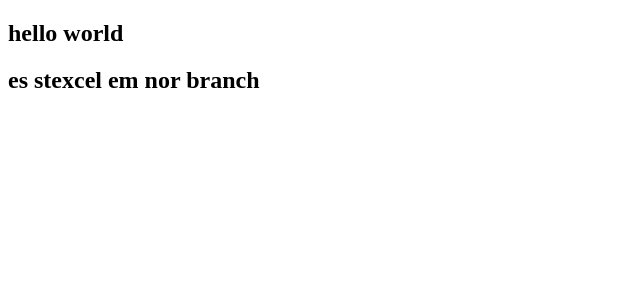
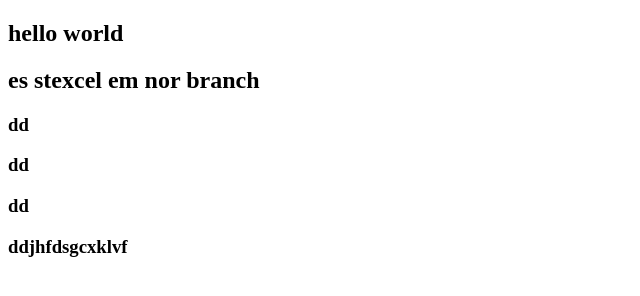
Before and after one commit to Jenya97/example1, a plain HTML site: page index.html in a window 1280 px wide. Shown: the whole page, without its empty margins (0-640 px from the left). Drawn offline with Linux system fonts and the light colour scheme.

Commit message:
third brnach

```diff
--- a/index.html
+++ b/index.html
@@ -8,5 +8,9 @@
 <body>
     <h2>hello world</h2>
     <h2>es stexcel em nor branch</h2>
+  <h3>dd</h3>
+  <h3>dd</h3>
+  <h3>dd</h3>
+  <h3>ddjhfdsgcxklvf</h3>
 </body>
 </html>
```
